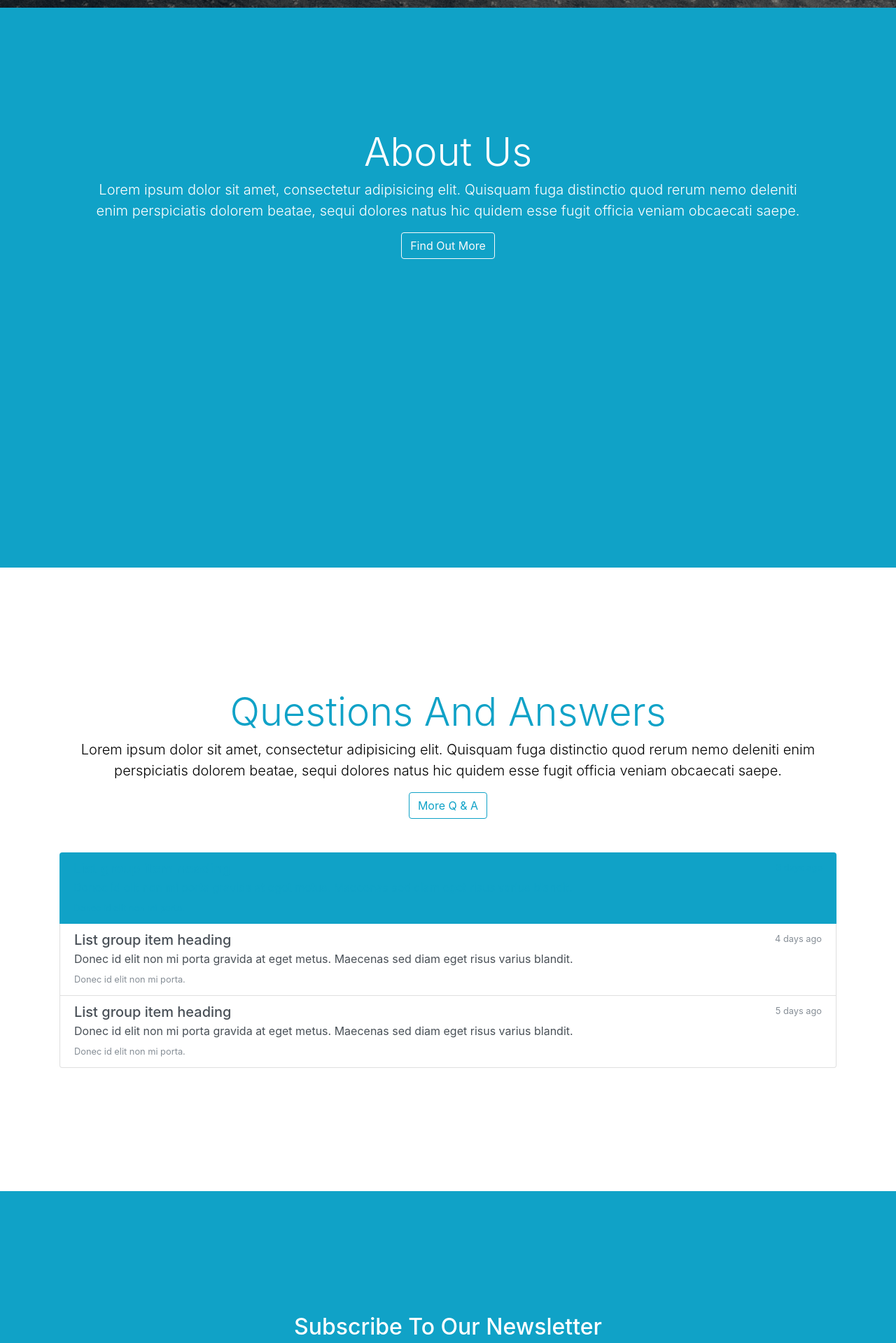
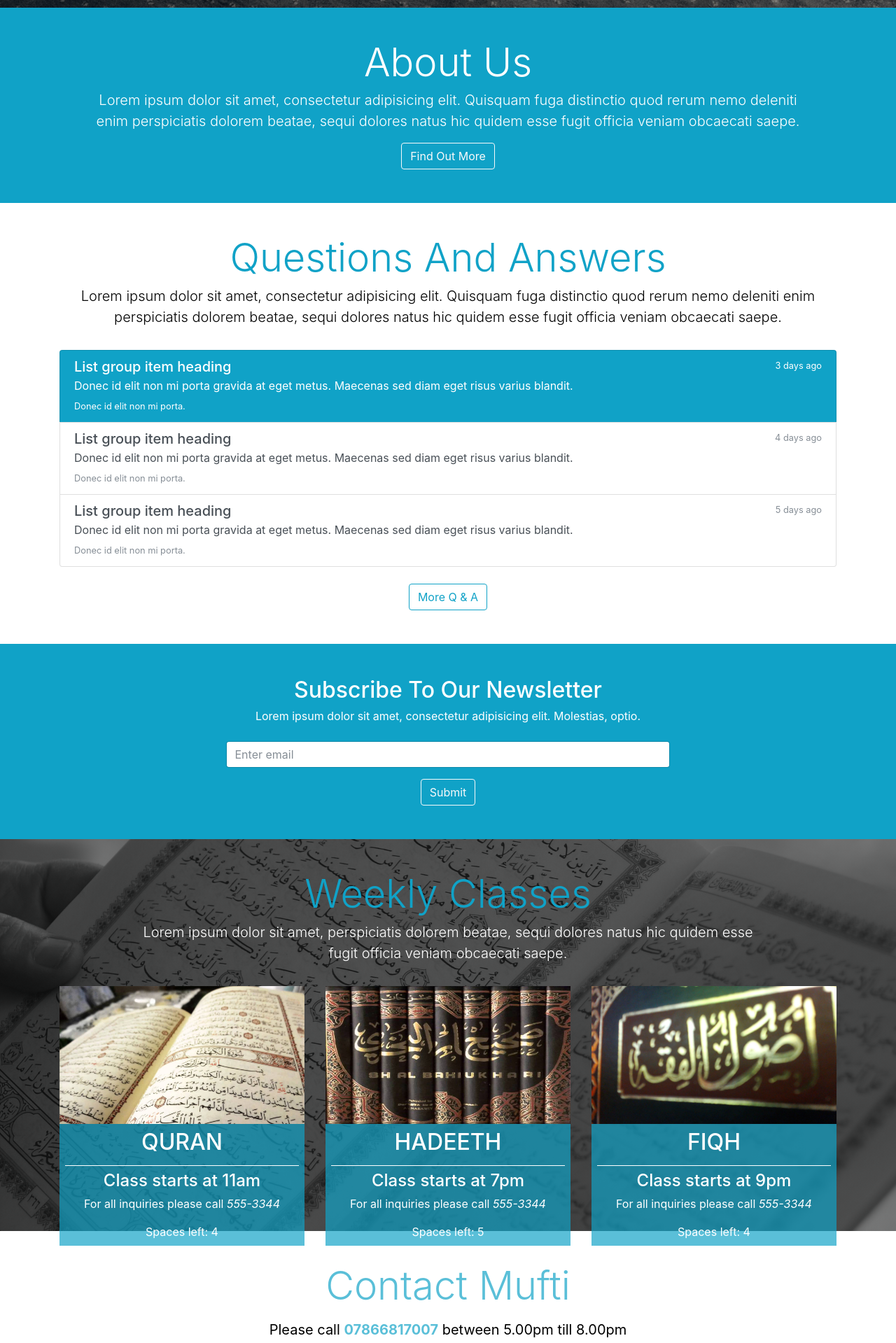
Before and after one commit to Azmol-Miah/Little-Arrow, a PHP site: page / in a window 1280 px wide. Shown: the part 840-2759 px from the top of the page at 70% size. Run offline with PHP 8.4, Linux system fonts and the light colour scheme; some libraries are stand-ins or nearby versions.

Commit message:
So far cleaned up contact section

```diff
--- a/css/style.css
+++ b/css/style.css
@@ -4,10 +4,11 @@
   padding: 0;
 }
 
-section {
-  min-height: 100vh !important;
-  padding: 10% 0;
+a {
+  text-decoration: none!important;
 }
+
+
 
 body, .nav-link {
   color: #fff !important; }
@@ -97,6 +98,11 @@ body, .nav-link {
   background-color: #10a2c7;
 }
 
+#qa .actives {
+  background-color: #10a2c7;
+  color: #fff;
+}
+
 /* Classes */
 #classes {
   background: linear-gradient(rgba(21, 22, 22, 0.555), rgba(21, 22, 22, 0.589)), url("../img/qurantwo.jpg") no-repeat center;
@@ -108,7 +114,8 @@ body, .nav-link {
 }
 
 #classes .box {
-
+  width: 100%;
+  height:auto;
   color: #fff;
 }
 
@@ -129,7 +136,11 @@ body, .nav-link {
 
 /* Contact */
 #contact {
-  background-color: #10a2c7;
+  color: #000;
+}
+
+#contact h1 {
+  color: #10a2c7b0;
 }
 
 #map {
--- a/index.html
+++ b/index.html
@@ -113,14 +113,14 @@
         <section id="qa">
           <div class="container py-5">
 
-            <div class="pb-5 text-center">
+            <div class="pb-3 text-center">
               <h1 class="display-4">Questions And Answers</h1>
               <p class="lead">Lorem ipsum dolor sit amet, consectetur adipisicing elit. Quisquam fuga distinctio quod rerum nemo deleniti enim perspiciatis dolorem beatae, sequi dolores natus hic quidem esse fugit officia veniam obcaecati saepe.</p>
-              <a href="" class="btn btn-outline-dark">More Q &AMP; A</a>
+
             </div>
 
             <div class="list-group">
-              <a href="#" class="list-group-item list-group-item-action flex-column align-items-start active">
+              <a href="#" class="list-group-item list-group-item-action flex-column align-items-start actives">
                 <div class="d-flex w-100 justify-content-between">
                   <h5 class="mb-1">List group item heading</h5>
                   <small>3 days ago</small>
@@ -145,6 +145,7 @@
                       <small class="text-muted">Donec id elit non mi porta.</small>
                 </a>
               </div>
+              <div class="pt-4 text-center"><a href="" class="btn btn-outline-dark">More Q &AMP; A</a></div>
 
           </div>
         </section>
@@ -214,13 +215,14 @@
 
         <!-- Contact -->
         <section id="contact">
-          <div class="container py-5 text-center">
-            <h1 class="display-4">Contact Mufti</h1>
-            <p class="lead">Lorem ipsum dolor sit amet, perspiciatis dolorem beatae, sequi dolores natus hic quidem esse<br> fugit officia veniam obcaecati saepe.</p>
+          <div class="container pt-5 text-center">
+            <h1 class="display-4 pb-2">Contact Mufti</h1>
+            <p class="lead"><b>Please call <a href="tel://+447866817007"><b style="color:#10a2c7b0;">07866817007</b></a> between 5.00pm till 8.00pm</b><br>or click on the logo below to visit us<br></p>
           </div>
           <div id="map"></div>
-          <div class="mx-auto">
-            <a class="btn btn-outline-light active" onclick="toTop(); return false;" href="#">Go to Top</a>
+          <div class="container py-3 text-center">
+            <small>&copy; Copyright 2017, Little Arrow Institute. by <a href="azmolmiah.com" style="color:#10a2c7b0;"><b>www.azmolmiah.com</b></a></small><br>
+            <div class="pt-3 pb-5"><a class="btn btn-outline-dark" onclick="toTop(); return false;" href="#">Go to Top</a></div>
           </div>
         </section>
 
```
